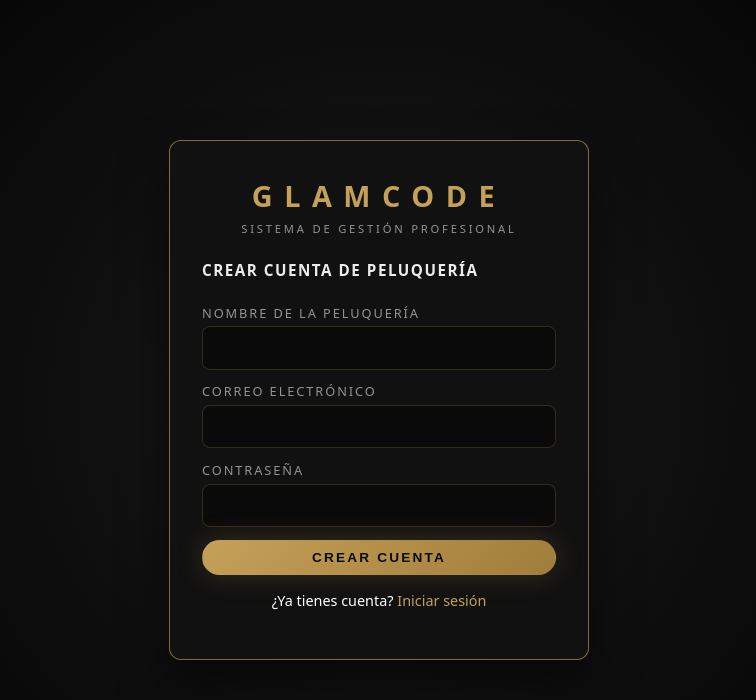
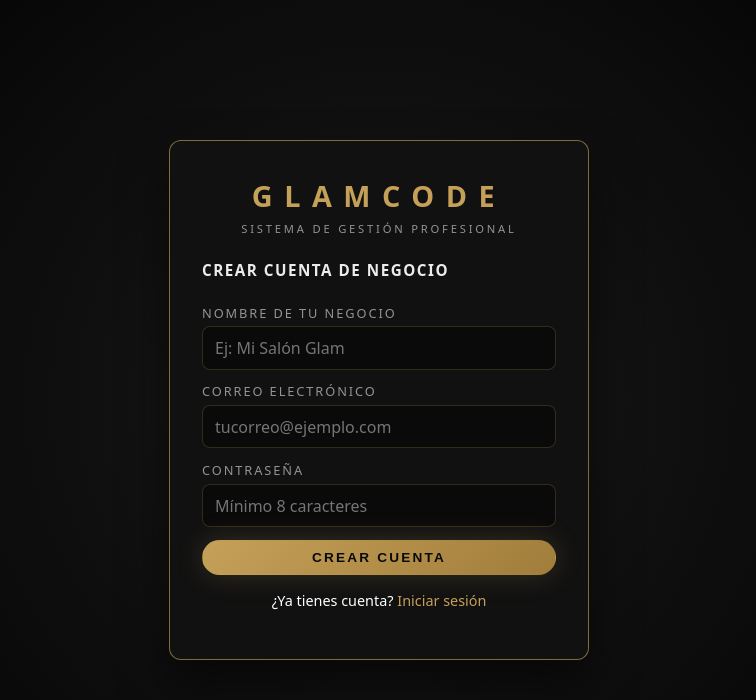
Before and after one commit to VIVIANAPLATA16/GlamCode-OS, a Flask app: page /registro in a window 1280 px wide. Shown: the top 700 px of the page, without its empty margins (261-1017 px from the left). Run offline with Flask 3, Linux system fonts and the light colour scheme.

Commit message:
UI: Cambio de nombre a Negocio y logo en login

```diff
--- a/templates/registro.html
+++ b/templates/registro.html
@@ -3,20 +3,20 @@
 {% block title %}Registro | GlamCode OS{% endblock %}
 
 {% block content %}
-  <h2 class="card__title" style="margin-bottom: 1.5rem;">Crear cuenta de peluquería</h2>
+  <h2 class="card__title" style="margin-bottom: 1.5rem;">Crear cuenta de negocio</h2>
 
   <form method="POST">
     <div class="form-group">
-      <label for="peluqueria">Nombre de la peluquería</label>
-      <input id="peluqueria" type="text" name="peluqueria" required>
+      <label for="peluqueria">Nombre de tu negocio</label>
+      <input id="peluqueria" type="text" name="peluqueria" placeholder="Ej: Mi Salón Glam" required>
     </div>
     <div class="form-group">
       <label for="email">Correo electrónico</label>
-      <input id="email" type="email" name="email" required>
+      <input id="email" type="email" name="email" placeholder="tucorreo@ejemplo.com" required>
     </div>
     <div class="form-group">
       <label for="password">Contraseña</label>
-      <input id="password" type="password" name="password" required>
+      <input id="password" type="password" name="password" placeholder="Mínimo 8 caracteres" required>
     </div>
     <button type="submit" class="btn btn--primary w-100">Crear cuenta</button>
   </form>
```
Also changed, not shown: templates/login.html (+8 -4 lines).
